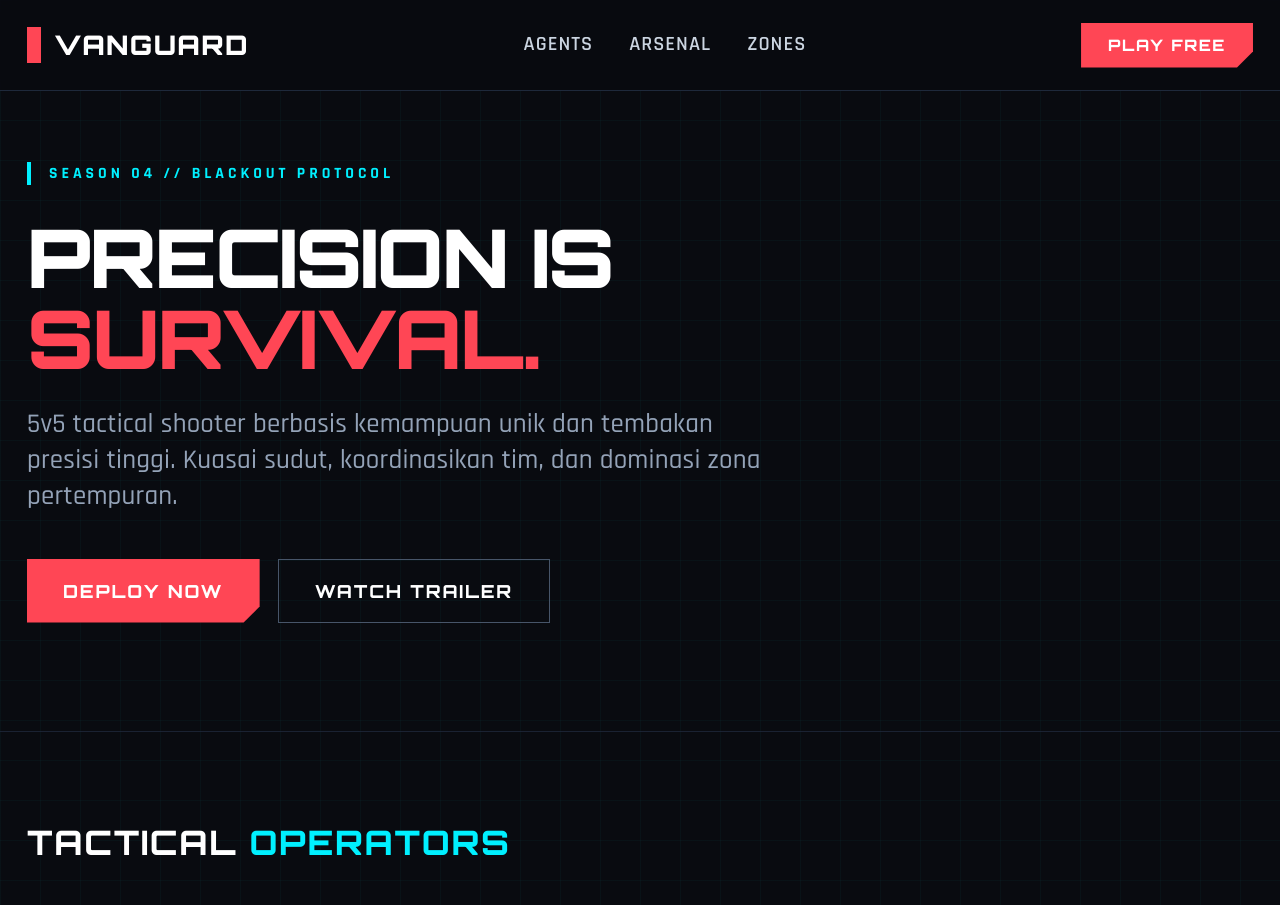
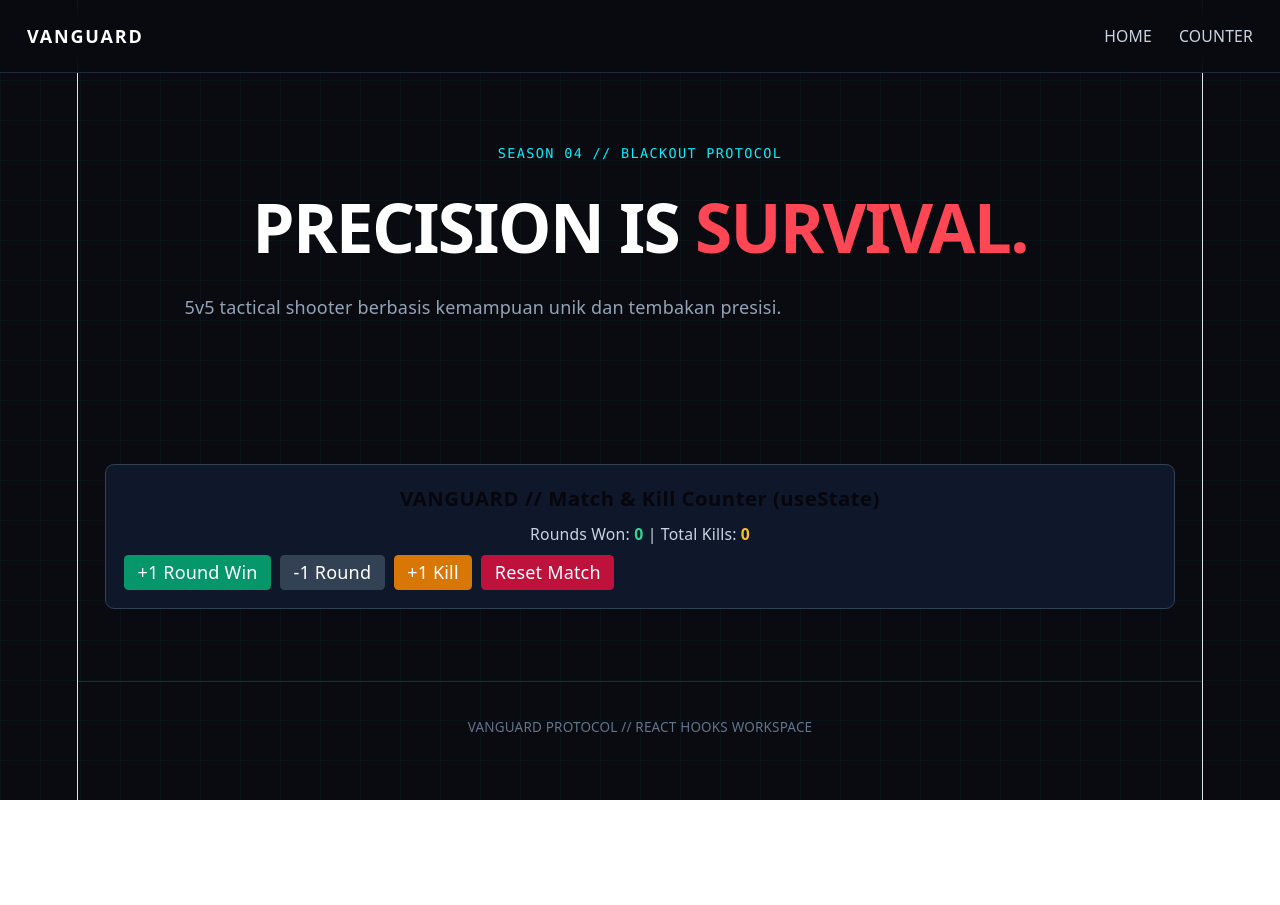
Before and after one commit to rafiefahmi2905-dev/vanguard-fps-v2, a React (Vite) app: page / in a window 1280 px wide. Shown: the top 905 px of the page. After the commit the page ends 800 px from the top, so only its background shows below. Built offline with nearby package versions, Linux system fonts and the light colour scheme.

Commit message:
feat: integrate VanguardCounter component with useState

```diff
--- a/index.html
+++ b/index.html
@@ -1,37 +1,23 @@
-<!DOCTYPE html>
+<!doctype html>
 <html lang="id" class="scroll-smooth">
   <head>
-    <meta charset="UTF-8">
-    <meta name="viewport" content="width=device-width, initial-scale=1.0">
-    <title>VANGUARD PROTOCOL // Tactical FPS</title>
-
-    <!-- Tailwind CSS CDN (Cukup 1 baris ini) -->
+    <meta charset="UTF-8" />
+    <meta name="viewport" content="width=device-width, initial-scale=1.0" />
+    <title>VANGUARD PROTOCOL</title>
     <script src="https://cdn.tailwindcss.com"></script>
-
-    <!-- Google Fonts -->
-    <link rel="preconnect" href="https://fonts.googleapis.com">
-    <link rel="preconnect" href="https://fonts.gstatic.com" crossorigin>
-    <link href="https://fonts.googleapis.com/css2?family=Orbitron:wght@600;800;900&family=Rajdhani:wght@500;600;700&display=swap" rel="stylesheet">
-
     <script>
       tailwind.config = {
         theme: {
           extend: {
-                    fontFamily: {
-                        display: ['Orbitron', 'sans-serif'],
-                        sans: ['Rajdhani', 'sans-serif'],
+            colors: {
+              "tactical-dark": "#090b10",
+              "tactical-panel": "#0f141d",
+              "tactical-accent": "#ff4655",
+              "tactical-cyan": "#00f0ff",
             },
-                    colors: {
-                        tactical: {
-                            dark: '#090b10',
-                            panel: '#111622',
-                            accent: '#ff4655',
-                            cyan: '#00f0ff',
-                        }
-                    }
-                }
-            }
-        }
+          },
+        },
+      };
     </script>
     <style>
       body {
@@ -42,79 +28,20 @@
           linear-gradient(90deg, rgba(0, 240, 255, 0.03) 1px, transparent 1px);
         background-size: 40px 40px;
       }
+
       .cut-corner {
-            clip-path: polygon(0 0, 100% 0, 100% calc(100% - 16px), calc(100% - 16px) 100%, 0 100%);
+        clip-path: polygon(
+          0 0,
+          100% 0,
+          100% calc(100% - 16px),
+          calc(100% - 16px) 100%,
+          0 100%
+        );
       }
     </style>
   </head>
   <body class="font-sans antialiased selection:bg-tactical-accent selection:text-white">
-
-    <!-- Navbar -->
-    <nav class="fixed w-full z-50 bg-tactical-dark/90 backdrop-blur-md border-b border-slate-800">
-        <div class="max-w-7xl mx-auto px-6 h-20 flex items-center justify-between">
-            <div class="flex items-center gap-3">
-                <div class="w-3 h-8 bg-tactical-accent"></div>
-                <span class="font-display font-black text-2xl tracking-wider text-white">VANGUARD</span>
-            </div>
-            <div class="hidden md:flex items-center gap-8 text-lg font-semibold tracking-wider text-slate-300">
-                <a href="#agents" class="hover:text-tactical-cyan transition">AGENTS</a>
-                <a href="#arsenal" class="hover:text-tactical-cyan transition">ARSENAL</a>
-                <a href="#maps" class="hover:text-tactical-cyan transition">ZONES</a>
-            </div>
-            <a href="#play" class="bg-tactical-accent hover:bg-red-600 text-white font-display font-bold px-6 py-2.5 text-sm tracking-widest cut-corner transition">
-                PLAY FREE
-            </a>
-        </div>
-    </nav>
-
-    <!-- Hero Section -->
-    <section class="pt-36 pb-24 px-6 max-w-7xl mx-auto">
-        <div class="border-l-4 border-tactical-cyan pl-4 mb-6">
-            <p class="text-tactical-cyan font-bold tracking-[0.25em] text-sm uppercase">SEASON 04 // BLACKOUT PROTOCOL</p>
-        </div>
-        <h1 class="font-display font-black text-5xl md:text-7xl text-white leading-tight mb-6 max-w-4xl">
-            PRECISION IS <span class="text-tactical-accent">SURVIVAL.</span>
-        </h1>
-        <p class="text-slate-400 text-xl md:text-2xl max-w-2xl mb-10 leading-relaxed">
-            5v5 tactical shooter berbasis kemampuan unik dan tembakan presisi tinggi. Kuasai sudut, koordinasikan tim, dan dominasi zona pertempuran.
-        </p>
-        <div class="flex flex-wrap gap-4">
-            <button class="bg-tactical-accent hover:bg-red-600 text-white font-display font-bold px-8 py-4 tracking-widest cut-corner transition">
-                DEPLOY NOW
-            </button>
-            <button class="border border-slate-600 hover:border-tactical-cyan text-white font-display font-bold px-8 py-4 tracking-widest transition">
-                WATCH TRAILER
-            </button>
-        </div>
-    </section>
-
-    <!-- Agents Section -->
-    <section id="agents" class="py-20 px-6 max-w-7xl mx-auto border-t border-slate-800/80">
-        <h2 class="font-display font-bold text-3xl text-white mb-10 tracking-wider">TACTICAL <span class="text-tactical-cyan">OPERATORS</span></h2>
-        <div class="grid md:grid-cols-3 gap-6">
-            <div class="bg-tactical-panel border border-slate-800 p-6 cut-corner hover:border-tactical-accent transition">
-                <span class="text-xs font-bold tracking-widest text-tactical-accent uppercase">DUELIST // ENTRY</span>
-                <h3 class="font-display font-bold text-2xl text-white mt-2 mb-3">SPECTRE</h3>
-                <p class="text-slate-400">Spesialis penyusupan cepat dengan granat kilat dan mobilitas tinggi untuk memecah pertahanan musuh.</p>
-            </div>
-            <div class="bg-tactical-panel border border-slate-800 p-6 cut-corner hover:border-tactical-cyan transition">
-                <span class="text-xs font-bold tracking-widest text-tactical-cyan uppercase">RECON // INTEL</span>
-                <h3 class="font-display font-bold text-2xl text-white mt-2 mb-3">VALKYRIE</h3>
-                <p class="text-slate-400">Menggunakan drone pemindai termal untuk melacak posisi lawan menembus dinding.</p>
-            </div>
-            <div class="bg-tactical-panel border border-slate-800 p-6 cut-corner hover:border-tactical-accent transition">
-                <span class="text-xs font-bold tracking-widest text-tactical-accent uppercase">SENTINEL // DEFENSE</span>
-                <h3 class="font-display font-bold text-2xl text-white mt-2 mb-3">BASTION</h3>
-                <p class="text-slate-400">Mengunci area objektif dengan ranjau sensor dan barikade energi anti-peluru.</p>
-            </div>
-        </div>
-    </section>
-
-    <!-- Footer -->
-    <footer class="border-t border-slate-800 py-10 px-6 text-center text-slate-500 text-sm">
-        <p class="font-display tracking-widest text-slate-400 mb-2">VANGUARD PROTOCOL</p>
-        <p>&copy; 2026 Vanguard Interactive. All tactical rights reserved.</p>
-    </footer>
-
+    <div id="root"></div>
+    <script type="module" src="/src/main.jsx"></script>
   </body>
 </html>
--- a/src/App.jsx
+++ b/src/App.jsx
@@ -1,122 +1,48 @@
-import { useState } from 'react'
-import heroImg from './assets/hero.png'
-import reactLogo from './assets/react.svg'
-import viteLogo from './assets/vite.svg'
-import './App.css'
+import VanguardCounter from "./components/VanguardCounter";
+import "./App.css";
 
 function App() {
-  const [count, setCount] = useState(0)
+  return (
+    <div className="min-h-screen text-slate-200">
+      {/* Navbar */}
+      <nav className="fixed top-0 left-0 w-full z-50 bg-tactical-dark/90 backdrop-blur-md border-b border-slate-800">
+        <div className="max-w-7xl mx-auto px-6 h-16 flex items-center justify-between">
+          <span className="font-bold tracking-widest text-white">VANGUARD</span>
+          <div className="flex items-center gap-6 text-sm text-slate-300">
+            <a href="#hero" className="hover:text-white transition">
+              HOME
+            </a>
+            <a href="#counter" className="hover:text-tactical-cyan transition">
+              COUNTER
+            </a>
+          </div>
+        </div>
+      </nav>
 
-  return (
-    <>
-      <section id="center">
-        <div className="hero">
-          <img src={heroImg} className="base" width="170" height="179" alt="" />
-          <img src={reactLogo} className="framework" alt="React logo" />
-          <img src={viteLogo} className="vite" alt="Vite logo" />
-        </div>
-        <div>
-          <h1>Get started</h1>
-          <p>
-            Edit <code>src/App.jsx</code> and save to test <code>HMR</code>
-          </p>
-        </div>
-        <button
-          type="button"
-          className="counter"
-          onClick={() => setCount((count) => count + 1)}
-        >
-          Count is {count}
-        </button>
+      {/* Hero Section */}
+      <section id="hero" className="pt-32 pb-16 px-6 max-w-7xl mx-auto">
+        <p className="text-xs font-mono tracking-widest text-tactical-cyan mb-3">
+          SEASON 04 // BLACKOUT PROTOCOL
+        </p>
+        <h1 className="text-4xl md:text-6xl font-extrabold tracking-tight text-white">
+          PRECISION IS <span className="text-tactical-accent">SURVIVAL.</span>
+        </h1>
+        <p className="mt-4 max-w-2xl text-slate-400">
+          5v5 tactical shooter berbasis kemampuan unik dan tembakan presisi.
+        </p>
       </section>
 
-      <div className="ticks"></div>
-
-      <section id="next-steps">
-        <div id="docs">
-          <svg className="icon" role="presentation" aria-hidden="true">
-            <use href="/icons.svg#documentation-icon"></use>
-          </svg>
-          <h2>Documentation</h2>
-          <p>Your questions, answered</p>
-          <ul>
-            <li>
-              <a href="https://vite.dev/" target="_blank">
-                <img className="logo" src={viteLogo} alt="" />
-                Explore Vite
-              </a>
-            </li>
-            <li>
-              <a href="https://react.dev/" target="_blank">
-                <img className="button-icon" src={reactLogo} alt="" />
-                Learn more
-              </a>
-            </li>
-          </ul>
-        </div>
-        <div id="social">
-          <svg className="icon" role="presentation" aria-hidden="true">
-            <use href="/icons.svg#social-icon"></use>
-          </svg>
-          <h2>Connect with us</h2>
-          <p>Join the Vite community</p>
-          <ul>
-            <li>
-              <a href="https://github.com/vitejs/vite" target="_blank">
-                <svg
-                  className="button-icon"
-                  role="presentation"
-                  aria-hidden="true"
-                >
-                  <use href="/icons.svg#github-icon"></use>
-                </svg>
-                GitHub
-              </a>
-            </li>
-            <li>
-              <a href="https://chat.vite.dev/" target="_blank">
-                <svg
-                  className="button-icon"
-                  role="presentation"
-                  aria-hidden="true"
-                >
-                  <use href="/icons.svg#discord-icon"></use>
-                </svg>
-                Discord
-              </a>
-            </li>
-            <li>
-              <a href="https://x.com/vite_js" target="_blank">
-                <svg
-                  className="button-icon"
-                  role="presentation"
-                  aria-hidden="true"
-                >
-                  <use href="/icons.svg#x-icon"></use>
-                </svg>
-                X.com
-              </a>
-            </li>
-            <li>
-              <a href="https://bsky.app/profile/vite.dev" target="_blank">
-                <svg
-                  className="button-icon"
-                  role="presentation"
-                  aria-hidden="true"
-                >
-                  <use href="/icons.svg#bluesky-icon"></use>
-                </svg>
-                Bluesky
-              </a>
-            </li>
-          </ul>
-        </div>
+      {/* Komponen VanguardCounter (React Hooks: useState) */}
+      <section id="counter" className="py-12 px-6 max-w-7xl mx-auto">
+        <VanguardCounter />
       </section>
 
-      <div className="ticks"></div>
-      <section id="spacer"></section>
-    </>
-  )
+      {/* Footer */}
+      <footer className="border-t border-slate-800 py-8 px-6 text-center text-xs text-slate-500">
+        VANGUARD PROTOCOL // REACT HOOKS WORKSPACE
+      </footer>
+    </div>
+  );
 }
 
-export default App
+export default App;
--- /dev/null
+++ b/src/components/VanguardCounter.jsx
@@ -0,0 +1,53 @@
+import { useState } from "react";
+
+export default function VanguardCounter() {
+  // State untuk menghitung Round menang dan Kill count di match Vanguard
+  const [roundsWon, setRoundsWon] = useState(0);
+  const [kills, setKills] = useState(0);
+
+  return (
+    <section className="p-4 border border-slate-700 rounded-lg my-4 bg-slate-900 text-white">
+      <h2 className="text-lg font-bold tracking-wide">
+        VANGUARD // Match &amp; Kill Counter (useState)
+      </h2>
+      <p className="my-2 text-sm text-slate-300">
+        Rounds Won: <strong className="text-emerald-400">{roundsWon}</strong> | Total Kills:{" "}
+        <strong className="text-amber-400">{kills}</strong>
+      </p>
+
+      <div className="flex gap-2 flex-wrap">
+        <button
+          type="button"
+          onClick={() => setRoundsWon((prev) => prev + 1)}
+          className="px-3 py-1 bg-emerald-600 rounded hover:bg-emerald-500"
+        >
+          +1 Round Win
+        </button>
+        <button
+          type="button"
+          onClick={() => setRoundsWon((prev) => (prev > 0 ? prev - 1 : 0))}
+          className="px-3 py-1 bg-slate-700 rounded hover:bg-slate-600"
+        >
+          -1 Round
+        </button>
+        <button
+          type="button"
+          onClick={() => setKills((prev) => prev + 1)}
+          className="px-3 py-1 bg-amber-600 rounded hover:bg-amber-500"
+        >
+          +1 Kill
+        </button>
+        <button
+          type="button"
+          onClick={() => {
+            setRoundsWon(0);
+            setKills(0);
+          }}
+          className="px-3 py-1 bg-rose-700 rounded hover:bg-rose-600"
+        >
+          Reset Match
+        </button>
+      </div>
+    </section>
+  );
+}
```
Also changed, not shown: package.json (+6 -4 lines), src/components/beranda.jsx (renamed from src/commponents/beranda.jsx), src/components/body.jsx (renamed from src/commponents/body.jsx), src/components/card.jsx (renamed from src/commponents/card.jsx), src/components/footer.jsx (renamed from src/commponents/footer.jsx), src/components/header.jsx (renamed from src/commponents/header.jsx). Lines whose indentation alone changed are shown as unchanged.
